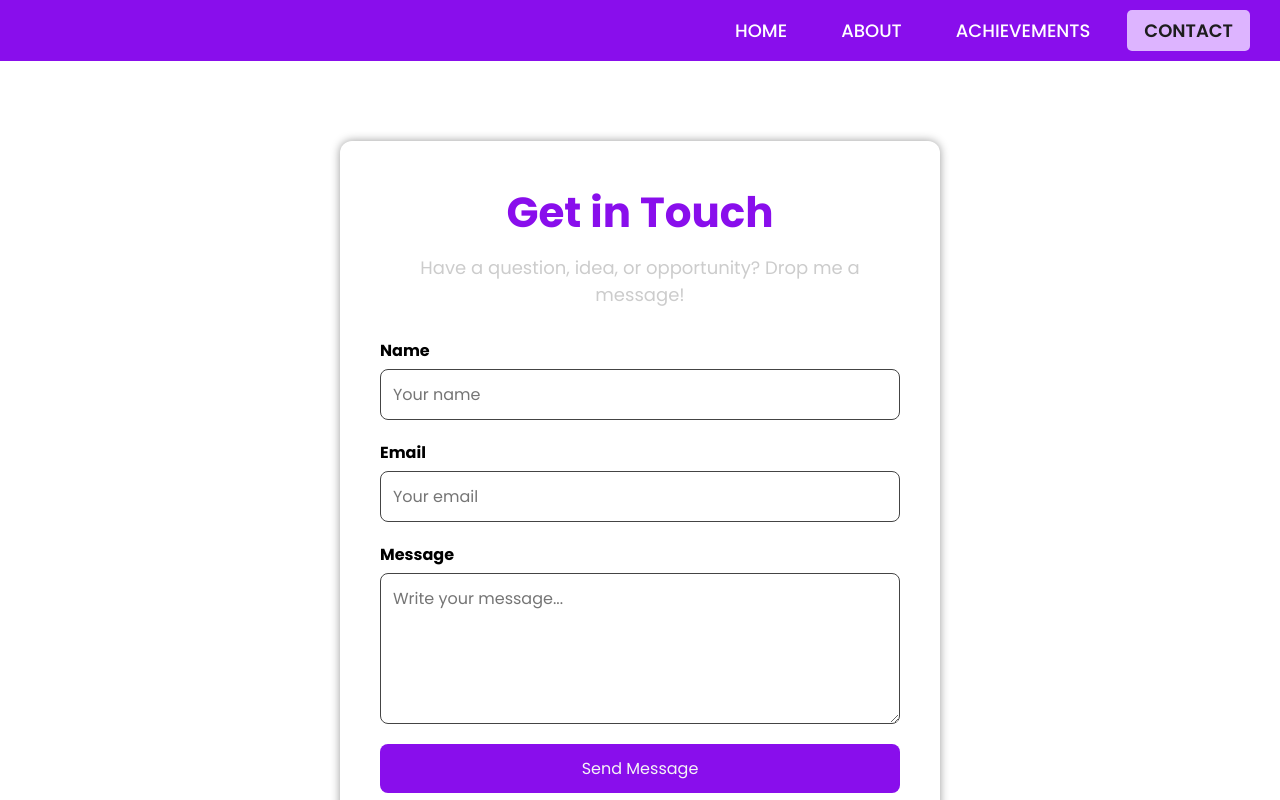
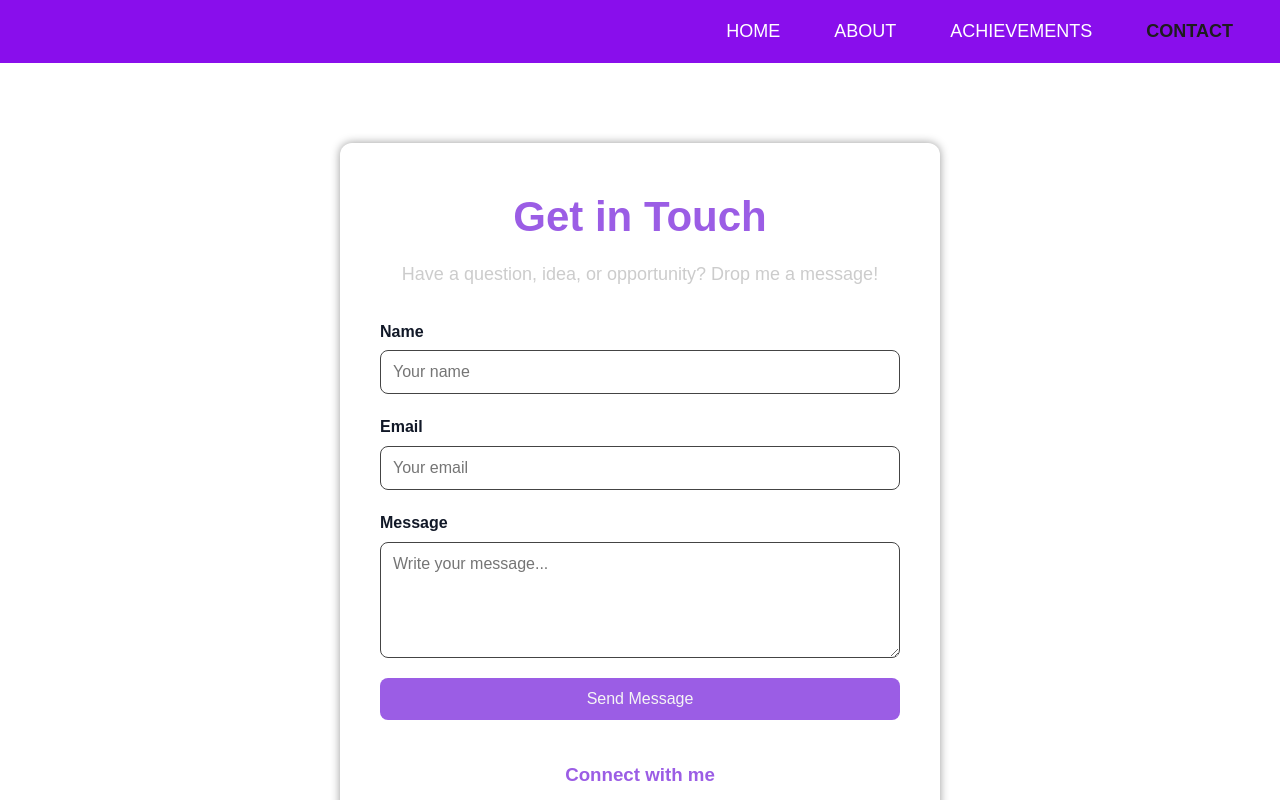
Before and after one commit to ms-ayyanar/portfolio, a Vue app: page /portfolio/contact in a window 1280 px wide. Shown: the top 800 px of the page. Built offline with nearby package versions, Linux system fonts and the light colour scheme.

Commit message:
New changes for enchance the portfolio.

```diff
--- a/index.html
+++ b/index.html
@@ -8,14 +8,11 @@
     <!-- Font family -->
     <link rel="preconnect" href="https://fonts.googleapis.com">
     <link rel="preconnect" href="https://fonts.gstatic.com" crossorigin>
-    <link href="https://fonts.googleapis.com/css2?family=Poppins:ital,wght@0,100;0,200;0,300;0,400;0,500;0,600;0,700;0,800;0,900;1,100;1,200;1,300;1,400;1,500;1,600;1,700;1,800;1,900&display=swap" rel="stylesheet">
-
-    <!-- Bootstrap -->
-    <!-- <link href="https://cdn.jsdelivr.net/npm/bootstrap@5.3.8/dist/css/bootstrap.min.css" rel="stylesheet"> -->
-    <!-- <script src="https://cdn.jsdelivr.net/npm/bootstrap@5.3.8/dist/js/bootstrap.bundle.min.js"></script> -->
+    <!-- <link href="https://fonts.googleapis.com/css2?family=Poppins:ital,wght@0,100;0,200;0,300;0,400;0,500;0,600;0,700;0,800;0,900;1,100;1,200;1,300;1,400;1,500;1,600;1,700;1,800;1,900&display=swap" rel="stylesheet"> -->
+    <link href="https://fonts.googleapis.com/css2?family=Inter:wght@400;500;600;700;800&display=swap" rel="stylesheet">
 
     <!-- Title -->
-    <title>My portfolio</title>
+    <title>Ayyanar | Software Engineer</title>
   </head>
   <body>
     <div id="app"></div>
--- a/package.json
+++ b/package.json
@@ -9,6 +9,7 @@
     "deploy": "gh-pages -d dist"
   },
   "dependencies": {
+    "@lucide/vue": "^1.42.0",
     "vue": "^3.5.18",
     "vue-router": "^4.5.1"
   },
--- a/src/style.css
+++ b/src/style.css
@@ -1,18 +1,278 @@
-*{
-  margin: 0px;
-  padding: 0px;
-  box-sizing: border-box;
-  font-family: "Poppins", sans-serif;
+/* ================================
+   Global Reset
+================================ */
+
+* {
+    margin: 0;
+    padding: 0;
+    box-sizing: border-box;
+    font-family: "Poppins", sans-serif;
 }
 
-#body-container{
-  padding: 0px 10px;
-  margin-bottom: 20px;
+
+html {
+    scroll-behavior: smooth;
 }
 
-:root{
-  --color-purple: #890eec;
-  --secondary-color: #5d0eec;
-  --gray-text: rgb(137, 137, 137);
-  --border-pink: #ddb4ff;
+.heading {
+    font-family: "Poppins", sans-serif;
 }
+
+body {
+    background: var(--background);
+    color: var(--text-primary);
+    line-height: 1.6;
+
+    font-family: "Inter", sans-serif;
+}
+
+
+a {
+    text-decoration: none;
+    color: inherit;
+}
+
+
+button {
+    border: none;
+    cursor: pointer;
+    font-family: inherit;
+}
+
+
+img {
+    max-width: 100%;
+    display: block;
+}
+
+
+/* ================================
+   Root Variables
+================================ */
+
+:root {
+
+    /* Brand Colors */
+    --primary-purple: #6D28D9;
+    --secondary-purple: #7C3AED;
+    --light-purple: #EDE9FE;
+
+    --purple-hover: #5B21B6;
+
+
+    /* Text Colors */
+    --text-primary: #111827;
+    --text-secondary: #6B7280;
+    --text-light: #9CA3AF;
+
+
+    /* Background Colors */
+    --background: #FFFFFF;
+    --background-soft: #F8F7FF;
+    --surface: #FFFFFF;
+    --dark-section: #111827;
+
+
+    /* Border Colors */
+    --border-color: #E5E7EB;
+    --border-purple: #DDD6FE;
+
+
+    /* Status Colors */
+    --success: #16A34A;
+    --warning: #D97706;
+    --danger: #DC2626;
+
+
+    /* Shadows */
+    --shadow-sm:
+        0px 2px 8px rgba(0,0,0,0.06);
+
+    --shadow-md:
+        0px 8px 20px rgba(0,0,0,0.08);
+
+    --shadow-purple:
+        0px 8px 25px rgba(109,40,217,0.25);
+
+
+    /* Border Radius */
+    --radius-sm: 6px;
+    --radius-md: 12px;
+    --radius-lg: 20px;
+
+
+    /* Container */
+    --max-width: 1200px;
+
+
+    /* Animation */
+    --transition:
+        all 0.3s ease;
+}
+
+
+
+/* ================================
+   Main Container
+================================ */
+
+#body-container {
+
+    width: 100%;
+    max-width: var(--max-width);
+
+    margin: auto;
+
+    padding: 0 20px;
+}
+
+
+
+/* ================================
+   Common Section Style
+================================ */
+
+.section {
+
+    padding: 80px 0;
+}
+
+
+.section-title {
+
+    font-size: 36px;
+    font-weight: 700;
+
+    color: var(--text-primary);
+
+    margin-bottom: 15px;
+}
+
+
+.section-description {
+
+    color: var(--text-secondary);
+
+    max-width: 600px;
+
+}
+
+
+
+/* ================================
+   Common Card
+================================ */
+
+.card {
+
+    background: var(--surface);
+
+    border: 1px solid var(--border-color);
+
+    border-radius: var(--radius-md);
+
+    padding: 20px;
+
+    box-shadow: var(--shadow-sm);
+
+    transition: var(--transition);
+}
+
+
+.card:hover {
+
+    transform: translateY(-5px);
+
+    box-shadow: var(--shadow-md);
+
+}
+
+
+
+/* ================================
+   Buttons
+================================ */
+
+.btn-primary {
+
+    background: var(--primary-purple);
+
+    color: white;
+
+    padding: 12px 24px;
+
+    border-radius: var(--radius-sm);
+
+    transition: var(--transition);
+
+}
+
+
+.btn-primary:hover {
+
+    background: var(--purple-hover);
+
+    transform: translateY(-2px);
+
+}
+
+
+
+.btn-outline {
+
+    background: transparent;
+
+    color: var(--primary-purple);
+
+    border: 1px solid var(--primary-purple);
+
+    padding: 12px 24px;
+
+    border-radius: var(--radius-sm);
+
+    transition: var(--transition);
+
+}
+
+
+.btn-outline:hover {
+
+    background: var(--light-purple);
+
+}
+
+
+
+/* ================================
+   Utility Classes
+================================ */
+
+
+.text-purple {
+
+    color: var(--primary-purple);
+
+}
+
+
+.text-secondary {
+
+    color: var(--text-secondary);
+
+}
+
+
+.flex {
+
+    display: flex;
+
+}
+
+
+.center {
+
+    display: flex;
+    justify-content: center;
+    align-items: center;
+
+}
```
Also changed, not shown: 1 other file (tests, documents, lock files or other folders).
